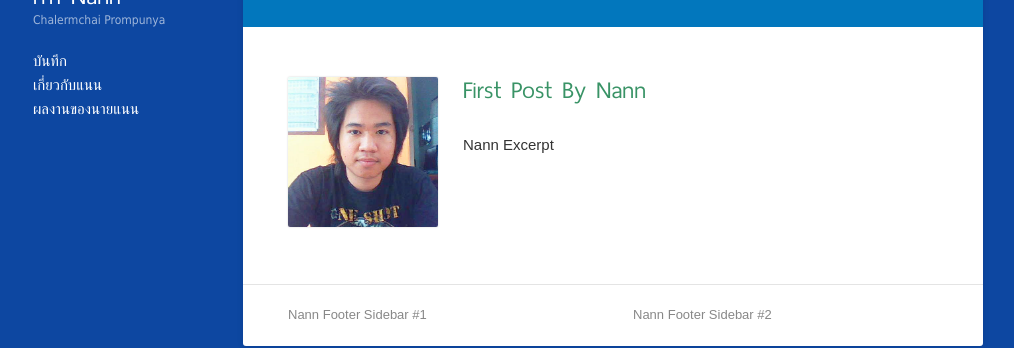
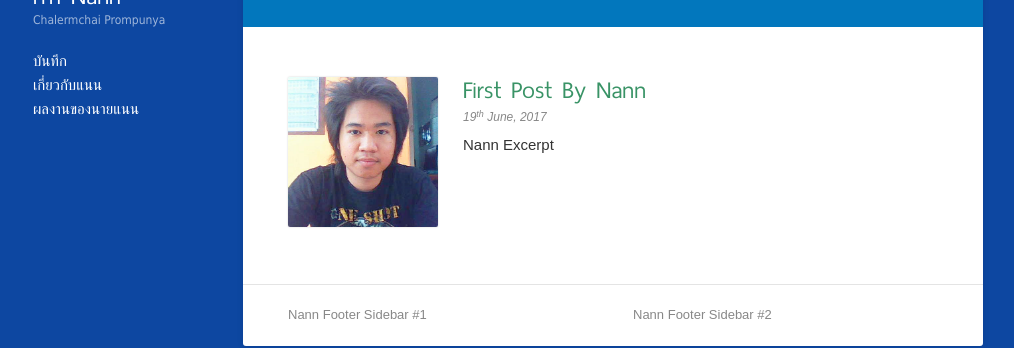
Before and after one commit to Nann/nann.github.io, a Jekyll site: the page built from index.html, in a window 1280 px wide. Shown: the part 191-539 px from the top of the page, without its empty margins (132-1146 px from the left). Built offline with Jekyll 4.4.1, drawn with Linux system fonts in a browser that asks for light colours.

Commit message:
Fix date

```diff
--- a/blog/index.html
+++ b/blog/index.html
@@ -17,7 +17,7 @@ layout: post
                 </h3>
             </header>
             <div class="meta">
-                <i class="fa fa-calendar"> {{ post.date | date: "%Y" }}</i>
+                <i class="fa fa-calendar"> </i>
             </div>
             <p class="excerpt">Nann Excerpt</p>
         </div>
--- a/index.html
+++ b/index.html
@@ -54,7 +54,16 @@ layout: default
                             </h3>
                         </header>
                         <div class="meta">
-                            <i class="fa fa-calendar"> {{ page.date | date_to_string }}</i>
+                            <i class="fa fa-calendar">
+                            {% assign d = post.date | date: "%-d" s %}
+                            {% case d %}
+                                {% when '1' or '21' or '31' %}{{ d }}<sup>st</sup>
+                                {% when '2' or '22' %}{{ d }}<sup>nd</sup>
+                                {% when '3' or '23' %}{{ d }}<sup>rd</sup>
+                                {% else %}{{ d }}<sup>th</sup>
+                                {% endcase %}
+                            {{ post.date | date: "%B, %Y" }}
+                            </i>
                         </div>
                         <p class="excerpt">Nann Excerpt</p>
                     </div>
```
